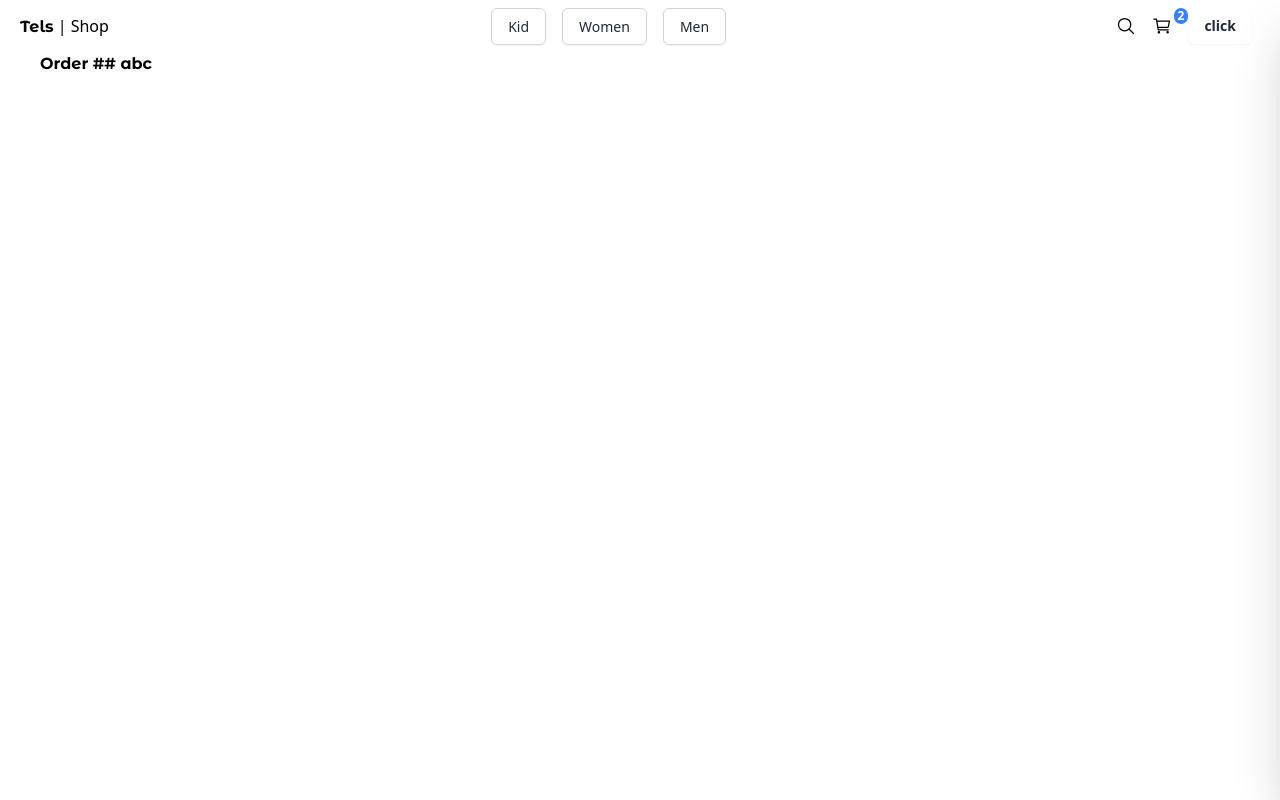
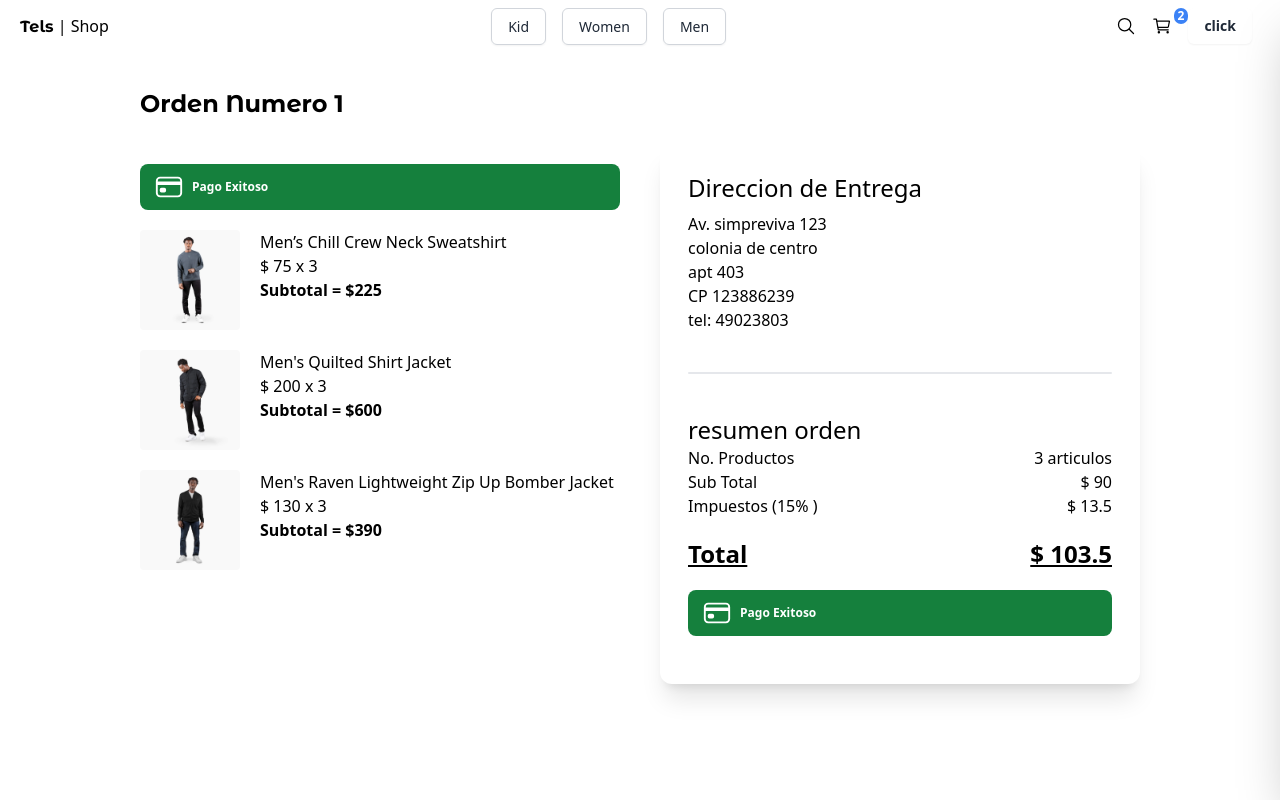
Before and after one commit to ygdani89/Ecomerce, a Next.js app: page /orders/1 in a window 1280 px wide. Shown: the top 800 px of the page. Built offline with nearby package versions, Linux system fonts and the light colour scheme; a web font is replaced by a local one.

Commit message:
Footer - Pie dePagina
Finalizado el Pied de Pagina  :)

```diff
--- a/src/app/(shop)/cart/page.tsx
+++ b/src/app/(shop)/cart/page.tsx
@@ -2,6 +2,7 @@ import { QuantitySelector, Title } from "@/components/index";
 import { initialData } from "@/seed/seed";
 import Link from "next/link";
 import Image from "next/image";
+import { redirect } from "next/navigation";
 
 const productsInCart = [
   initialData.products[0],
@@ -10,6 +11,8 @@ const productsInCart = [
 ];
 
 function page() {
+
+  // redirect
   return (
     <div className="flex justify-center items-center mb-72 px-10 sm:px-0">
       <div className="flex flex-col w-[1000px] ">
--- a/src/app/(shop)/checkout/page.tsx
+++ b/src/app/(shop)/checkout/page.tsx
@@ -15,6 +15,7 @@ function page() {
       <div className="flex flex-col w-[1000px] ">
         <Title title={"Verificar Orden"} />
 
+        <div className="grid grid-cols-1 sm:grid-cols-2 gap-10">
           {/* Carrito */}
           <div className=" flex flex-col mt-5">
             <span className="text-xl"> Editar carrito </span>
--- a/src/app/(shop)/empty/page.tsx
+++ b/src/app/(shop)/empty/page.tsx
@@ -1,9 +1,23 @@
 import { titleFont } from "@/config/fonts";
+import Link from "next/link";
+import { IoCartOutline } from "react-icons/io5";
 
 function page() {
   return (
-    <div>
-      <h1 className={`${titleFont.className} font-bold`}>Empty Page</h1>
+    <div className="flex justify-center items-center h-[80vh] bg-gradient-to-br from-gray-100 to-white text-gray-800">
+      <div className="flex flex-col items-center gap-4 p-10 bg-white rounded-xl shadow-lg max-w-md text-center">
+        <IoCartOutline size={100} className="text-gray-400 mb-4" />
+
+        <h1 className="text-2xl font-bold">Tu carrito está vacío</h1>
+        <p className="text-gray-600">Parece que no has añadido ningún producto aún.</p>
+
+        <Link
+          href="/"
+          className="mt-4 inline-block bg-blue-600 hover:bg-blue-700 text-white px-6 py-2 rounded-lg text-lg transition-all duration-300"
+        >
+          Volver a la tienda
+        </Link>
+      </div>
     </div>
   );
 }
--- a/src/app/(shop)/layout.tsx
+++ b/src/app/(shop)/layout.tsx
@@ -1,4 +1,4 @@
-import {TopMenu, SideBar} from "@/components/index";
+import {TopMenu, SideBar, Footer} from "@/components/index";
 
 
 
@@ -9,10 +9,12 @@ export default function RootLayout({
   children: React.ReactNode;
 }>) {
   return (
+    <>
     <main className="min-h-screen ">
       {" "}
       <TopMenu/>
       <SideBar/>
+
 
 
       <div className="px-0 sm:px-10">
@@ -20,6 +22,9 @@ export default function RootLayout({
 
       {children}
       </div>
+      <Footer/>
     </main>
+
+    </>
   );
 }
--- a/src/app/(shop)/orders/[id]/page.tsx
+++ b/src/app/(shop)/orders/[id]/page.tsx
@@ -1,9 +1,131 @@
-import { titleFond } from "@/config/fonds";
+import { Title } from "@/components/index";
+import { initialData } from "@/seed/seed";
+import Link from "next/link";
+import Image from "next/image";
+import clsx from "clsx";
+import { IoCardOutline } from "react-icons/io5";
 
-function page() {
+const productsInCart = [
+  initialData.products[0],
+  initialData.products[1],
+  initialData.products[2],
+];
+
+interface Props {
+  params: {
+    id: string;
+  };
+}
+function page({ params }: Props) {
+
+
+  const { id } = params;
+
+  //TODO: verificacion  si el ID corresponde al Usuario logueado
+
   return (
-    <div>
-      <h1 className={`${titleFond.className} font-bold`}>Order ## abc </h1>
+    <div className="flex justify-center items-center mb-72 px-10 sm:px-0">
+      <div className="flex flex-col w-[1000px] ">
+        <Title title={`Orden Numero ${id}`} />
+
+        <div className="grid grid-cols-1 sm:grid-cols-2 gap-10">
+          {/* Carrito */}
+          <div className=" flex flex-col mt-5">
+
+
+           <div className={
+            clsx( 'flex items-center rounded-lg py-2 px-3.5 text-white text-xs font-bold  mb-5',
+              {"bg-red-500": false ,
+                "bg-green-700 ": true
+              }
+            )
+           }>
+            <IoCardOutline size={30}/>
+            {/* <span className="mx-2">Pago Pendiente </span> */}
+            <span className="mx-2">Pago Exitoso  </span>
+
+           </div>
+
+            {/* Items */}
+
+            {productsInCart.map((product) => (
+              <div key={product.slug} className="flex mb-5">
+                <Image
+                  src={`/products/${product.images[0]}`}
+                  width={80}
+                  height={50}
+                  style={{ width: "100px", height: "100px" }}
+                  alt={product.title}
+                  className="mr-5 rounded"
+                />
+
+                <div>
+                  <p>{product.title} </p>
+                  <p>$ {product.price} x 3</p>
+                  <p className="font-bold "> Subtotal = ${product.price * 3}</p>
+                  {/* <button className="underline mt-3"> remover </button> */}
+                </div>
+              </div>
+            ))}
+          </div>
+          {/* checkout - Resumen de la compra   */}
+
+          <div className="bg-white rounded-xl shadow-xl p-7">
+            <h2 className="text-2xl mb-2">Direccion de Entrega </h2>
+            <div className="mb-10">
+              <p>Av. simpreviva 123</p>
+              <p> colonia de centro</p>
+              <p>apt 403</p>
+              <p>CP 123886239</p>
+              tel: 49023803
+            </div>
+
+            <div className="w-full h-0.5 rounded bg-gray-200 mb-10" />
+
+            <h2 className="text-2xl ">resumen orden</h2>
+
+            <div className="grid grid-cols-2">
+              <span>No. Productos</span>
+              <span className="text-right">3 articulos</span>
+
+              <span>Sub Total</span>
+              <span className="text-right ">$ 90 </span>
+
+              <span>Impuestos (15% ) </span>
+              <span className="text-right "> $ 13.5</span>
+
+              <span className="text-2xl font-bold mt-5 underline">Total </span>
+              <span className="text-right text-2xl mt-5 font-bold underline">
+                {" "}
+                $ 103.5{" "}
+              </span>
+            </div>
+
+            <div className="mt-5 mb-2 w-full">
+
+
+
+              <div className={
+            clsx( 'flex items-center rounded-lg py-2 px-3.5 text-white text-xs font-bold  mb-5',
+              {"bg-red-500": false ,
+                "bg-green-700 ": true
+              }
+            )
+           }>
+            <IoCardOutline size={30}/>
+            {/* <span className="mx-2">Pago Pendiente </span> */}
+            <span className="mx-2">Pago Exitoso  </span>
+
+           </div>
+
+
+
+
+
+            </div>
+          </div>
+        </div>
+      </div>
     </div>
   );
 }
--- a/src/app/(shop)/orders/page.tsx
+++ b/src/app/(shop)/orders/page.tsx
@@ -1,11 +1,76 @@
-import { titleFont } from "@/config/fonts";
+import { Title } from '@/components';
 
-function page() {
+import Link from 'next/link';
+import { IoCardOutline } from 'react-icons/io5';
+
+export default function() {
   return (
-    <div>
-      <h1 className={`${titleFont.className} font-bold`}>Orders Page</h1>
-    </div>
+    <>
+      <Title title="Orders" />
+
+      <div className="mb-10">
+        <table className="min-w-full">
+          <thead className="bg-gray-200 border-b">
+            <tr>
+              <th scope="col" className="text-sm font-medium text-gray-900 px-6 py-4 text-left">
+                #ID
+              </th>
+              <th scope="col" className="text-sm font-medium text-gray-900 px-6 py-4 text-left">
+                Nombre completo
+              </th>
+              <th scope="col" className="text-sm font-medium text-gray-900 px-6 py-4 text-left">
+                Estado
+              </th>
+              <th scope="col" className="text-sm font-medium text-gray-900 px-6 py-4 text-left">
+                Opciones
+              </th>
+            </tr>
+          </thead>
+          <tbody>
+
+            <tr className="bg-white border-b transition duration-300 ease-in-out hover:bg-gray-100">
+
+              <td className="px-6 py-4 whitespace-nowrap text-sm font-medium text-gray-900">1</td>
+              <td className="text-sm text-gray-900 font-light px-6 py-4 whitespace-nowrap">
+                Mark
+              </td>
+              <td className="flex items-center text-sm  text-gray-900 font-light px-6 py-4 whitespace-nowrap">
+
+                <IoCardOutline className="text-green-800" />
+                <span className='mx-2 text-green-800'>Pagada</span>
+
+              </td>
+              <td className="text-sm text-gray-900 font-light px-6 ">
+                <Link href="/orders/123" className="hover:underline">
+                  Ver orden
+                </Link>
+              </td>
+
+            </tr>
+
+            <tr className="bg-white border-b transition duration-300 ease-in-out hover:bg-gray-100">
+
+              <td className="px-6 py-4 whitespace-nowrap text-sm font-medium text-gray-900">1</td>
+              <td className="text-sm text-gray-900 font-light px-6 py-4 whitespace-nowrap">
+                Mark
+              </td>
+              <td className="flex items-center text-sm  text-gray-900 font-light px-6 py-4 whitespace-nowrap">
+
+                <IoCardOutline className="text-red-800" />
+                <span className='mx-2 text-red-800'>No Pagada</span>
+
+              </td>
+              <td className="text-sm text-gray-900 font-light px-6 ">
+                <Link href="/orders/123" className="hover:underline">
+                  Ver orden
+                </Link>
+              </td>
+
+            </tr>
+
+          </tbody>
+        </table>
+      </div>
+    </>
   );
 }
-
-export default page;
--- a/src/components/index.ts
+++ b/src/components/index.ts
@@ -13,3 +13,4 @@ export {default as SideBar } from '@/components/ui/sideBar/SideBar'
 export { default as Title } from './ui/title/Title';
 export { default as PageNotFound } from './ui/not-found/PageNotFound';
 export {default as TopMenu} from "./ui/top-menu/TopMenu"
+export {default as Footer} from "./ui/footer/Footer"
--- /dev/null
+++ b/src/components/ui/footer/Footer.tsx
@@ -0,0 +1,19 @@
+import { titleFond } from "@/config/fonds";
+
+function Footer() {
+  return (
+    <footer className="w-full bg-gray-900 text-white py-6 mt-10">
+      <div className="container mx-auto flex flex-col items-center gap-2 px-4 text-sm text-center">
+        <p className={`${titleFond.className} antialiased font-bold`}>© {new Date().getFullYear()} Patron Shop</p>
+        <p>Crafted with ❤️ by your amazing team.</p>
+        <div className="flex gap-4 mt-2">
+          <a href="#" className="hover:underline">Privacy Policy</a>
+          <a href="#" className="hover:underline">Terms of Service</a>
+          <a href="#" className="hover:underline">Contact</a>
+        </div>
+      </div>
+    </footer>
+  );
+}
+
+export default Footer;
--- a/src/components/ui/top-menu/TopMenu.tsx
+++ b/src/components/ui/top-menu/TopMenu.tsx
@@ -48,7 +48,7 @@ function TopMenu() {
           <IoSearchOutline className="font-bold w-5 h-5 mx-2" />
         </Link>
 
-        <Link href="/serch" className="flex">
+        <Link href="/cart" className="flex">
           <div className="relative">
             <span className="absolute text-xs rounded-full px-1 font-bold -top-2 bg-blue-500 -right-2 text-white ">
               {" "}
```
